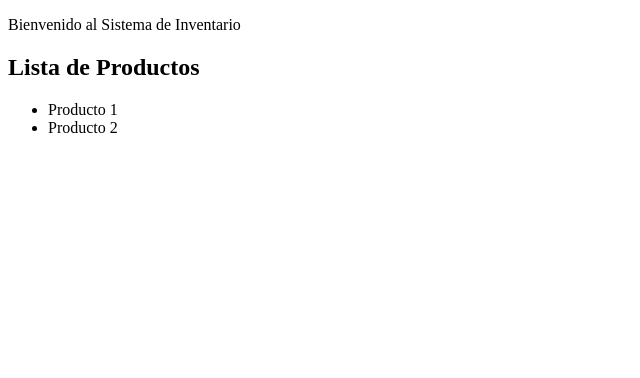
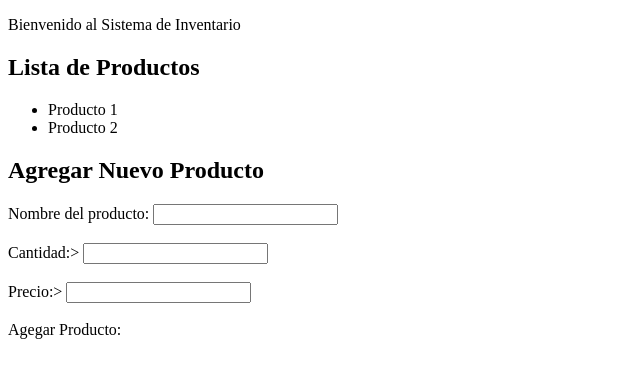
Before and after one commit to brantdoncalvo/Inventarioweb, a plain HTML site: page index.html in a window 1280 px wide. Shown: the whole page, without its empty margins (0-640 px from the left). Drawn offline with Linux system fonts and the light colour scheme.

Commit message:
Agregar formulario para registrar productos en el inventario

```diff
--- a/index.html
+++ b/index.html
@@ -10,5 +10,18 @@
     <li>Producto 1</li>
     <li>Producto 2</li>
   </ul>
+  <h2>Agregar Nuevo Producto</h2>
+  <forms>
+    <label for="nombre">Nombre del producto:</label>
+    <input type="text" id="nombre" name="nombre" required><br><br>
+
+    <label for="cantidad">Cantidad:></label>
+    <input type="number" id="cantidad" name="cantidad" required><br><br>
+
+    <label for="precio">Precio:></label>
+    <input type="number" id="precio" name="precio" step="0.01" required><br><br>
+
+    <buton type="submit">Agegar Producto:</buton>
+  </forms>
 </body>
 </html>
```
